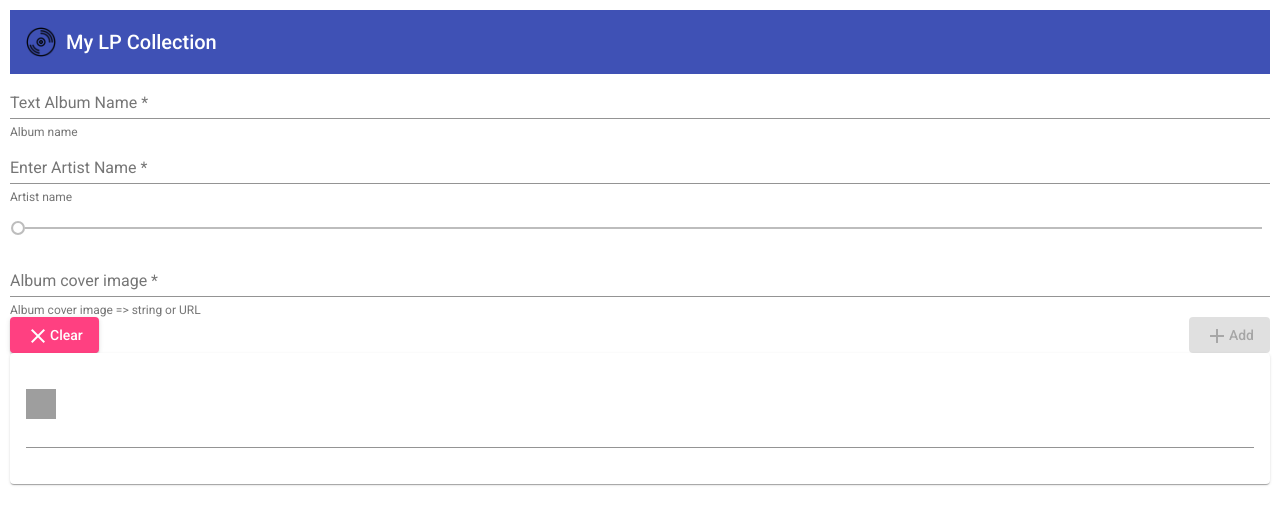
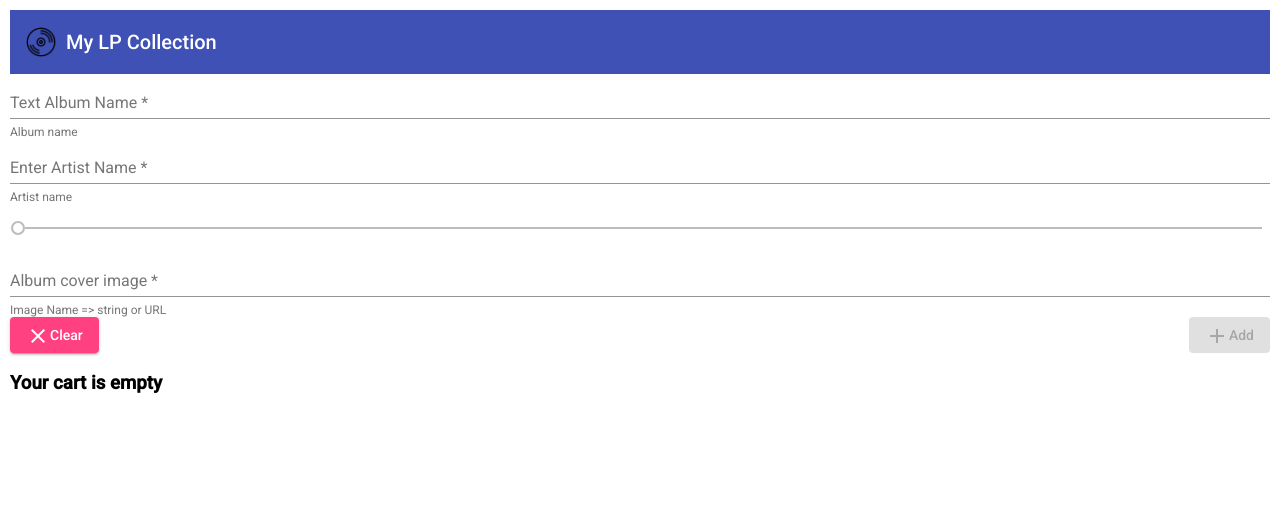
Before and after one commit to zunym/my-lp-collection, an Angular app: page / in a window 1280 px wide. Shown: the top 524 px of the page. Built offline with nearby package versions, Linux system fonts and the light colour scheme; grey boxes are pictures that could not be loaded; what @angular/material-moment-adapter would draw is missing.

Commit message:
Added event binging in cart components

```diff
--- a/src/app/app.component.html
+++ b/src/app/app.component.html
@@ -7,4 +7,4 @@
 <!-- app-form => selector of form component -->
 <app-form></app-form>
 <!-- app-cart => selector of cart component -->
-<app-cart></app-cart>
+<app-cart [cart]="albumList" (itemDelected)="deleteItem($event)"></app-cart>
--- a/src/app/app.component.ts
+++ b/src/app/app.component.ts
@@ -1,4 +1,4 @@
-import { Component } from '@angular/core';
+import { Component, Output, EventEmitter } from '@angular/core';
 
 @Component({
   selector: 'app-root',
@@ -7,9 +7,36 @@ import { Component } from '@angular/core';
 })
 export class AppComponent {
   title = 'My LP Collection';
-  // listOfAblumNames = [ 'One', 'Three', 'Four'];
-  // listOfArtist = ['Fred', 'Jerry', 'Henry'];
+
   // rating = [1,2,3,4,5,6,7,8,9,10];
+    //save data
+    albumList : string[] = [];
+    @Output()
+    returnItem = new EventEmitter<string>();
 
+    //only add exist, not add if not exist
+    newItem(item: string){
+
+      //console.log('>>> in')
+      for(let i in this.albumList){
+        //console.log('>>> in: ',this.shoppingList[i])
+
+        //duplicate detect
+        if(item == this.albumList[i])
+        return;
+      }
+      //console.log('>>> of')
+      for(let i of this.albumList){
+       // console.log('>>> of: ',this.shoppingList[i])
+      }
+
+      console.log(">>>>new items: ", item);
+      this.albumList.push(item);
+    }
+
+    deleteItem(item:string){
+      console.log("deleting items: ", item);
+      this.returnItem.next(item);
+    }
 
 }
--- a/src/app/components/cart.component.html
+++ b/src/app/components/cart.component.html
@@ -1,26 +1,4 @@
-<!-- Accessing Value -->
-<!-- <h1>{{title}}</h1> -->
-
-<mat-card>
-  <!-- <form #entryForm="ngForm" fxLayout="column row">
-
-
-  </form> -->
-  <div fxLayout="column row">
-    <mat-form-field>
-      <img style="width:30px;height:30px;" src="../../assets/one.ico" alt="" srcset="">
-      <input type="text" name="name" ngModel matInput color="accent">
-    </mat-form-field>
-
-    <!-- <mat-form-field>
-      <img style="width:30px;height:30px;" src="../../assets/four.ico" alt="" srcset="">
-      <input type="text" name="name" ngModel matInput color="accent">
-    </mat-form-field>
-
-    <mat-form-field>
-      <img style="width:30px;height:30px;" src="../../assets/three.ico" alt="" srcset="">
-      <input type="text" name="name" ngModel matInput color="accent">
-    </mat-form-field> -->
-  </div>
-
-</mat-card>
+<div *ngIf="cart.length <=0">
+  <h3>Your cart is empty</h3>
+</div>
+<div class="cart-body" *ngFor="let i of cart; let n = index" (click)="removeItem(n)">{{i}}</div>
--- a/src/app/components/cart.component.ts
+++ b/src/app/components/cart.component.ts
@@ -1,4 +1,4 @@
-import { Component, OnInit } from '@angular/core';
+import { Component, OnInit , Input, Output, EventEmitter } from '@angular/core';
 import{NgForm} from '@angular/forms'
 
 @Component({
@@ -9,9 +9,28 @@ import{NgForm} from '@angular/forms'
 export class CartComponent implements OnInit {
 
   entryForm:NgForm;
+  @Input()
+  // @Input('this-is-the-alternative')
+  //attribute
+  cart: string[] = [];
+
+    //put back
+    @Output()
+    itemDeleted = new EventEmitter<string>();
+
   constructor() { }
 
   ngOnInit() {
   }
+  removeItem(index: number) {
+    //put back
+    const item = this.cart[index];
+    //console.log('removing items: ', index);
 
+    //delete 1 start from index
+    console.log('removing item:', index);
+    this.cart.splice(index, 1)
+
+    this.itemDeleted.next(item);
+  }
 }
--- a/src/app/components/form.component.html
+++ b/src/app/components/form.component.html
@@ -21,7 +21,7 @@ fxLayout="column row">
   <mat-form-field>
     <input type="url" name="url" placeholder="Album cover image"
     #urlField="ngModel" ngModel matInput color="accent" required string>
-    <mat-hint>Album cover image => string or URL</mat-hint>
+    <mat-hint>Image Name => string or URL</mat-hint>
     <mat-error *ngIf="urlField.hasError('url')">Must be a valid url of photo</mat-error>
   </mat-form-field>
 
```
